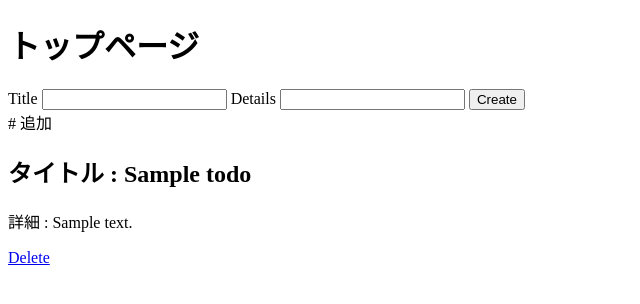
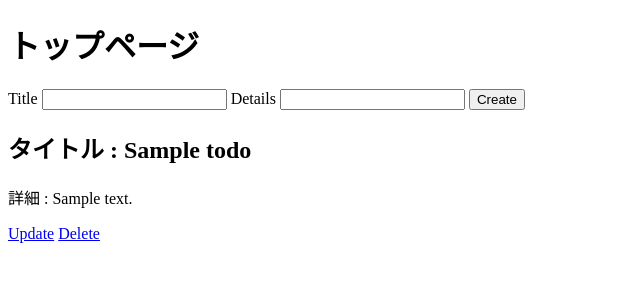
Before and after one commit to niL5099/P-kousyuu-Flask, a Flask app: page / in a window 1280 px wide. Shown: the top 304 px of the page, without its empty margins (0-640 px from the left). Run offline with Flask 3, Linux system fonts and the light colour scheme; tables that the repository leaves empty hold one stand-in row (values such as "Sample post").

Commit message:
タスク編集機能の実装

```diff
--- a/app.py
+++ b/app.py
@@ -12,11 +12,13 @@ class Todo(db.Model):
  details = db.Column(db.String(100))
 
 
+# Todoリストを画面に表示させる
 @app.route("/")
 def index():
  tasks = Todo.query.all()
  return render_template("index.html", tasks=tasks)
 
+# Todoの追加
 @app.route("/create", methods=["POST"])
 def create():
  title = request.form.get("title")
@@ -26,6 +28,7 @@ def create():
  db.session.commit()
  return redirect("/")
 
+# Todoの削除
 @app.route('/delete/<int:id>')
 def delete(id):
  delete_task = Todo.query.get(id)
@@ -33,5 +36,20 @@ def delete(id):
  db.session.commit()
  return redirect('/')
 
+# Todoの編集
+@app.route('/update/<int:id>', methods=['GET', 'POST'])
+def update(id):
+ task = Todo.query.get(id)
+ if request.method == 'GET':
+  return render_template('update.html', task=task)
+ else:
+  task.title = request.form.get('title')
+  task.details = request.form.get('details')
+
+  db.session.commit()
+  return redirect('/')
+
+
+# アプリ実行処理
 if __name__ == "__main__":
  app.run(debug=True)
--- a/templates/index.html
+++ b/templates/index.html
@@ -12,9 +12,10 @@
     </form>
 </div>
 
-{% for task in tasks %} # 追加
+{% for task in tasks %}
  <h2>タイトル : {{ task.title }}</h2>
  <p>詳細 : {{ task.details }}</p>
+ <a href="/update/{{ task.id }}" role="button">Update</a>
  <a href="/delete/{{ task.id }}" role="button">Delete</a>
 {% endfor %}
 {% endblock %}
```
Also changed, not shown: templates/update.html (added, +14 -0 lines), instance/todo.db.
